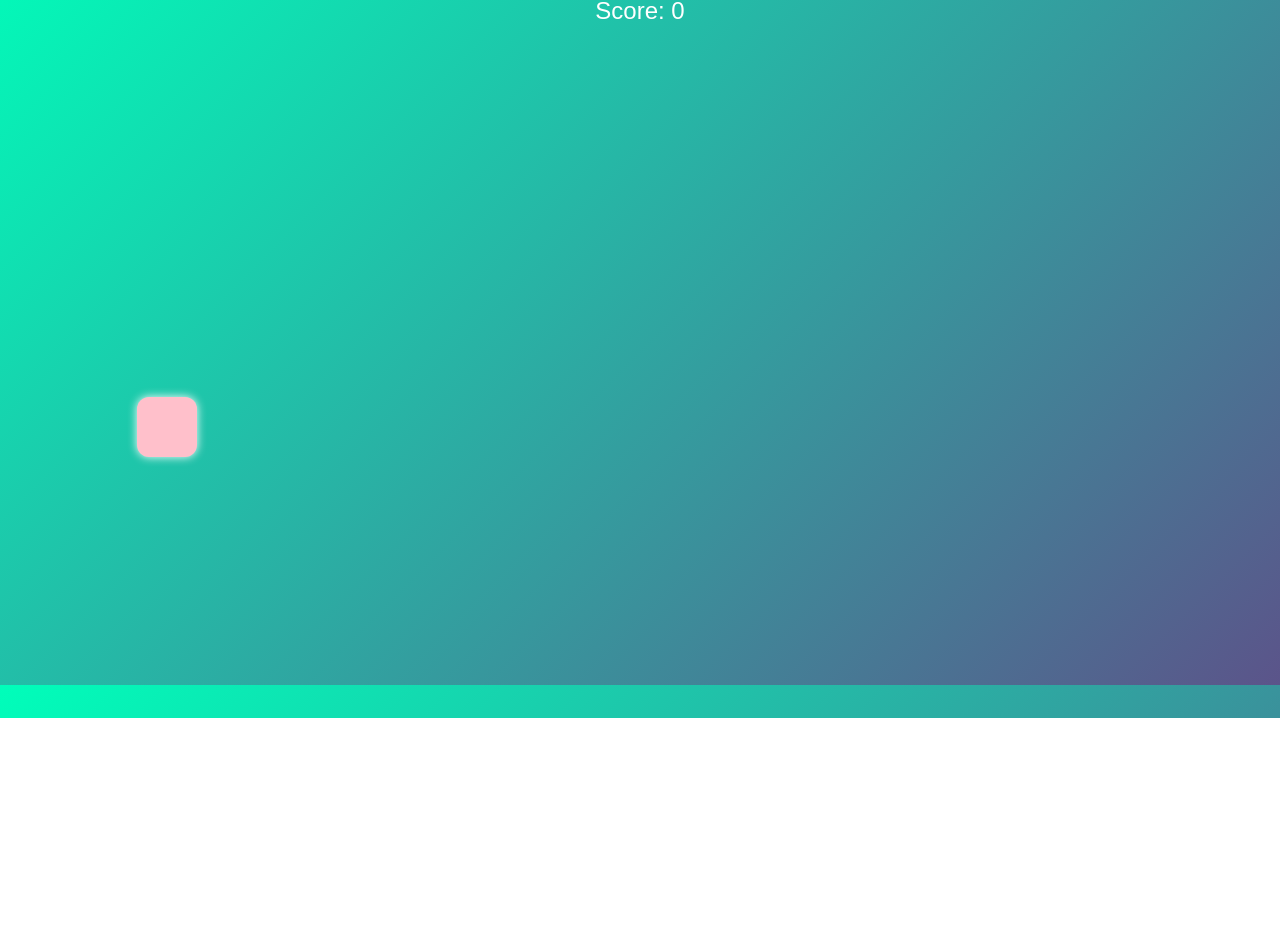
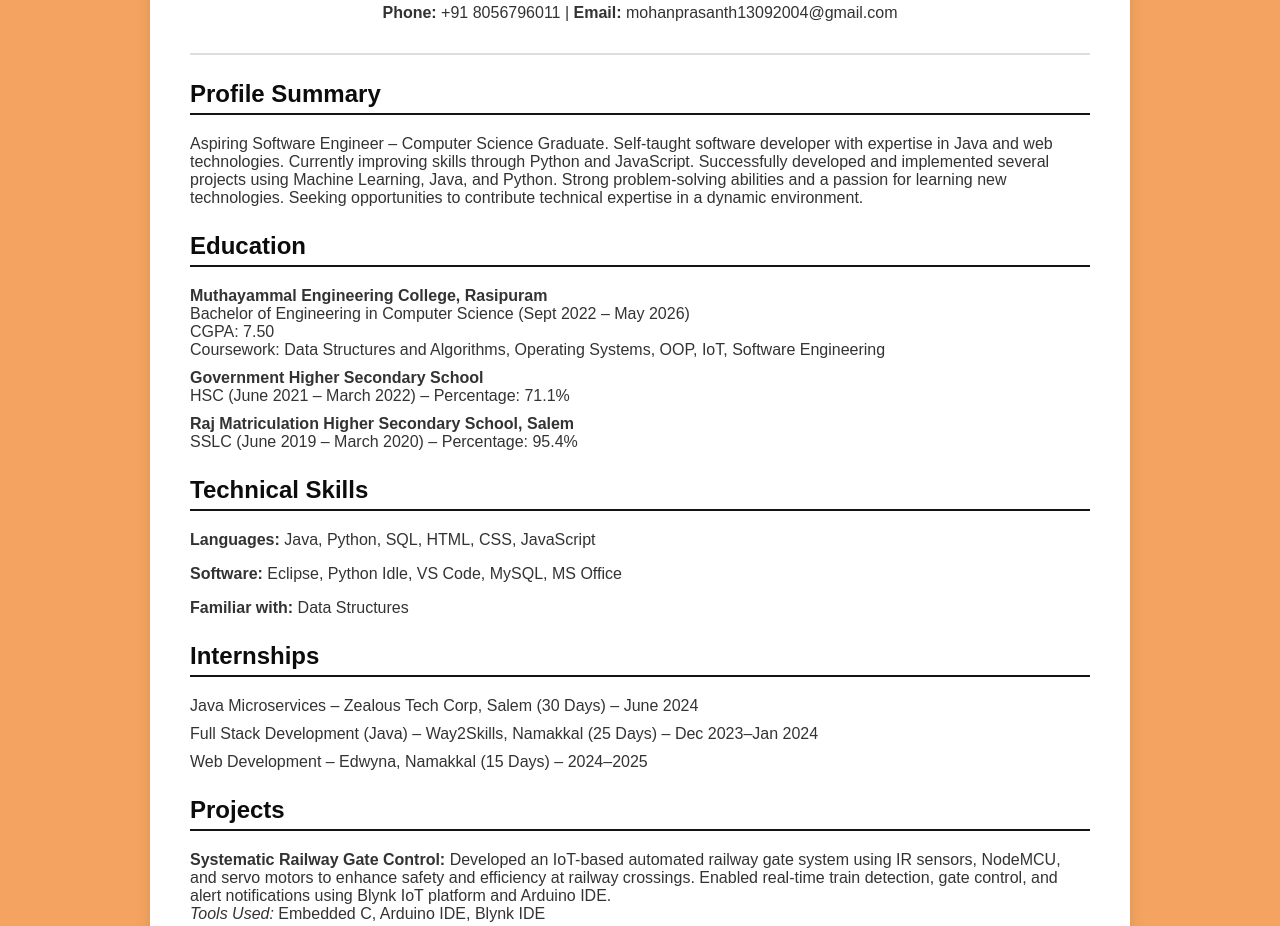
Before and after one commit to mohanprasanth13/prasanth, a plain HTML site: page index.html in a window 1280 px wide. Shown: the part 82-1008 px from the top of the page. Before the commit the page ends 800 px from the top, so only its background shows below. Drawn offline with Linux system fonts and the light colour scheme.

Commit message:
Update index.html

```diff
--- a/index.html
+++ b/index.html
@@ -1,84 +1,154 @@
 <!DOCTYPE html>
 <html lang="en">
 <head>
-  <meta charset="UTF-8" />
-  <meta name="viewport" content="width=device-width, initial-scale=1.0"/>
-  <title>Catch the Color Box Game</title>
-  <style>
-    body {
-      margin: 0;
-      background: linear-gradient(135deg, #00feba, #5b548a);
-      font-family: Arial, sans-serif;
-      text-align: center;
-      color: white;
-    }
+    <meta charset="UTF-8">
+    <meta name="viewport" content="width=device-width, initial-scale=1.0">
+    <title>Mohan Prasanth - Resume</title>
+    <style>
+        body {
+            font-family: Arial, sans-serif;
+            background: sandybrown;
+            margin: 0;
+            padding: 0;
+            color: #333;
+        }
 
-    h1 {
-      margin-top: 20px;
-    }
+        .container {
+            max-width: 900px;
+            margin: auto;
+            background: #fff;
+            padding: 25px 40px;
+            box-shadow: 0 0 15px rgba(0,0,0,0.1);
+        }
 
-    #game {
-      position: relative;
-      width: 100vw;
-      height: 80vh;
-      overflow: hidden;
-      margin-top: 20px;
-    }
+        header {
+            text-align: center;
+            border-bottom: 2px solid #ddd;
+            padding-bottom: 15px;
+            margin-bottom: 20px;
+        }
 
-    #box {
-      width: 60px;
-      height: 60px;
-      background-color: red;
-      position: absolute;
-      border-radius: 12px;
-      cursor: pointer;
-      transition: background-color 0.3s;
-      box-shadow: 0 0 10px white;
-    }
+        header h1 {
+            margin: 0;
+            font-size: 2.5rem;
+            color: #bb751b;
+        }
 
-    #score {
-      font-size: 24px;
-      margin-top: 10px;
-    }
-  </style>
+        header p a {
+            color: #141414;
+            text-decoration: none;
+        }
+
+        header p a:hover {
+            text-decoration: underline;
+        }
+
+        h2 {
+            color: #0c0c0c;
+            border-bottom: 2px solid #141414;
+            padding-bottom: 5px;
+            margin-top: 25px;
+        }
+
+        ul {
+            list-style: none;
+            padding: 0;
+        }
+
+        ul li {
+            margin-bottom: 10px;
+        }
+
+        @media (max-width: 600px) {
+            .container {
+                padding: 15px;
+            }
+        }
+    </style>
 </head>
 <body>
-  <h1>🎯 Catch the Color Box</h1>
-  <div id="score">Score: 0</div>
-  <div id="game">
-    <div id="box"></div>
-  </div>
+    <div class="container">
+        <header>
+            <h1>Mohan Prasanth M</h1>
+            <p><strong>Phone:</strong> +91 8056796011 |
+                <strong>Email:</strong> mohanprasanth13092004@gmail.com</p>
+        </header>
 
-  <script>
-    const box = document.getElementById("box");
-    const scoreText = document.getElementById("score");
-    const colors = ["red", "yellow", "green", "blue", "purple", "orange", "pink"];
-    let score = 0;
+        <section>
+            <h2>Profile Summary</h2>
+            <p>
+                Aspiring Software Engineer – Computer Science Graduate. Self-taught software developer with expertise in Java and web technologies. Currently improving skills through Python and JavaScript.
+                Successfully developed and implemented several projects using Machine Learning, Java, and Python. Strong problem-solving abilities and a passion for learning new technologies.
+                Seeking opportunities to contribute technical expertise in a dynamic environment.
+            </p>
+        </section>
 
-    function moveBox() {
-      const game = document.getElementById("game");
-      const maxX = game.clientWidth - 60;
-      const maxY = game.clientHeight - 60;
-      const x = Math.random() * maxX;
-      const y = Math.random() * maxY;
-      const color = colors[Math.floor(Math.random() * colors.length)];
+        <section>
+            <h2>Education</h2>
+            <ul>
+                <li>
+                    <strong>Muthayammal Engineering College, Rasipuram</strong><br>
+                    Bachelor of Engineering in Computer Science (Sept 2022 – May 2026)<br>
+                    CGPA: 7.50<br>
+                    Coursework: Data Structures and Algorithms, Operating Systems, OOP, IoT, Software Engineering
+                </li>
+                <li>
+                    <strong>Government Higher Secondary School</strong><br>
+                    HSC (June 2021 – March 2022) – Percentage: 71.1%
+                </li>
+                <li>
+                    <strong>Raj Matriculation Higher Secondary School, Salem</strong><br>
+                    SSLC (June 2019 – March 2020) – Percentage: 95.4%
+                </li>
+            </ul>
+        </section>
 
-      box.style.left = `${x}px`;
-      box.style.top = `${y}px`;
-      box.style.backgroundColor = color;
-    }
+        <section>
+            <h2>Technical Skills</h2>
+            <p><strong>Languages:</strong> Java, Python, SQL, HTML, CSS, JavaScript</p>
+            <p><strong>Software:</strong> Eclipse, Python Idle, VS Code, MySQL, MS Office</p>
+            <p><strong>Familiar with:</strong> Data Structures</p>
+        </section>
 
-    box.addEventListener("click", () => {
-      score++;
-      scoreText.textContent = `Score: ${score}`;
-      moveBox();
-    });
+        <section>
+            <h2>Internships</h2>
+            <ul>
+                <li>Java Microservices – Zealous Tech Corp, Salem (30 Days) – June 2024</li>
+                <li>Full Stack Development (Java) – Way2Skills, Namakkal (25 Days) – Dec 2023–Jan 2024</li>
+                <li>Web Development – Edwyna, Namakkal (15 Days) – 2024–2025</li>
+            </ul>
+        </section>
 
-    // Move the box every 1.5 seconds if not clicked
-    setInterval(moveBox, 1500);
+        <section>
+            <h2>Projects</h2>
+            <p>
+                <strong>Systematic Railway Gate Control:</strong> Developed an IoT-based automated railway gate system using IR sensors, NodeMCU, and servo motors to enhance safety and efficiency at railway crossings. Enabled real-time train detection, gate control, and alert notifications using Blynk IoT platform and Arduino IDE.<br>
+                <em>Tools Used:</em> Embedded C, Arduino IDE, Blynk IDE
+            </p>
+        </section>
 
-    // First move
-    moveBox();
-  </script>
+        <section>
+            <h2>Certifications</h2>
+            <ul>
+                <li>NPTEL: Foundation of Cloud IoT Edge ML (64%) – Elite</li>
+                <li>NPTEL: Distributed System (64%) – Elite</li>
+                <li>AWS Academy: Cloud Foundation</li>
+                <li>ICT Academy Certified – Technical Skill Development Program</li>
+            </ul>
+        </section>
+
+        <section>
+            <h2>Paper Presentation</h2>
+            <p>“ChatGPT: Revolutionizing AI in Apps” at Sona College of Technology, Salem</p>
+        </section>
+
+        <section>
+            <h2>Workshops</h2>
+            <ul>
+                <li>Master Embedded System – KSR College of Technology, Tiruchengode</li>
+                <li>Web Development – Sona College of Technology, Salem</li>
+            </ul>
+        </section>
+    </div>
 </body>
 </html>
```
